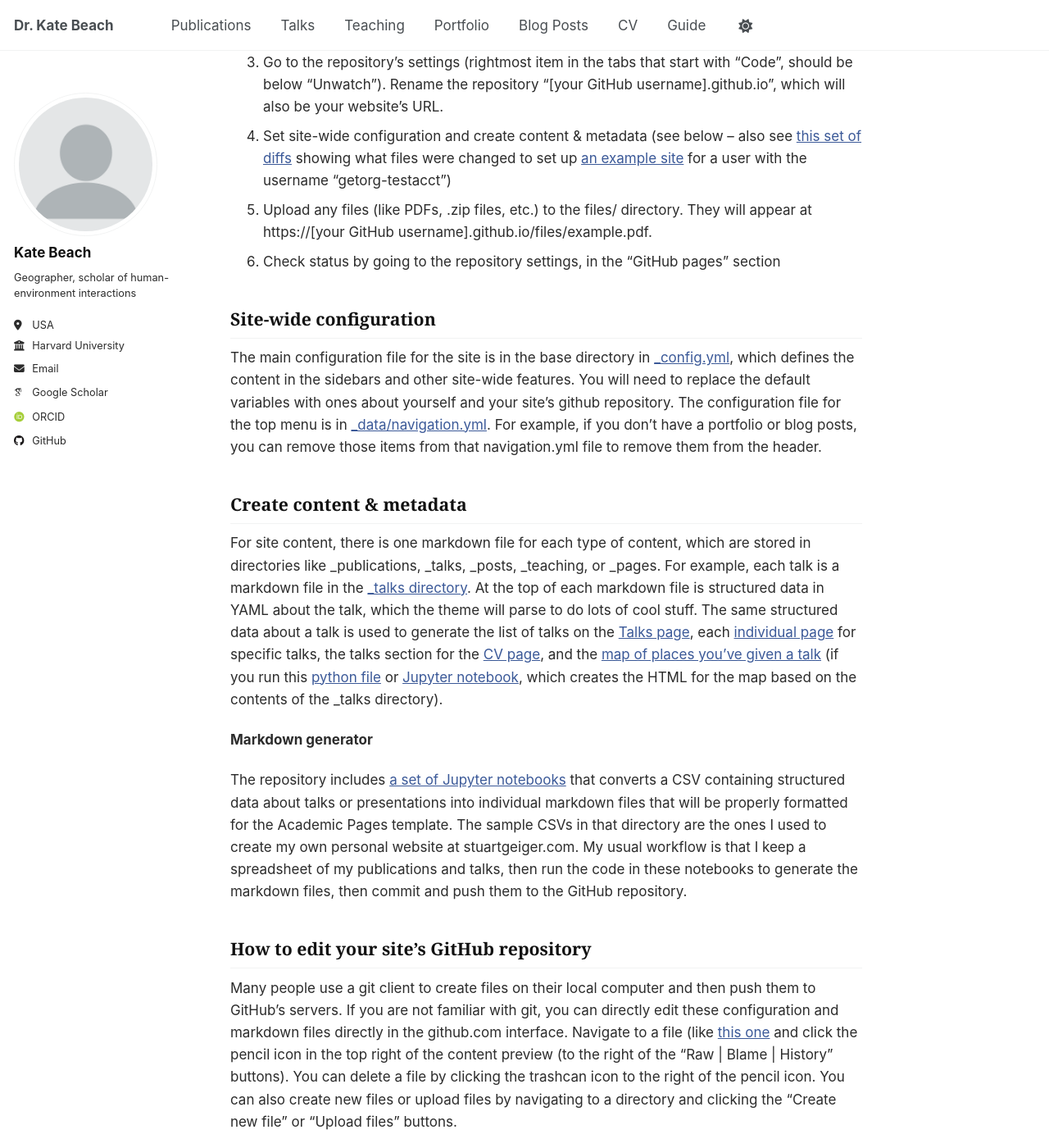
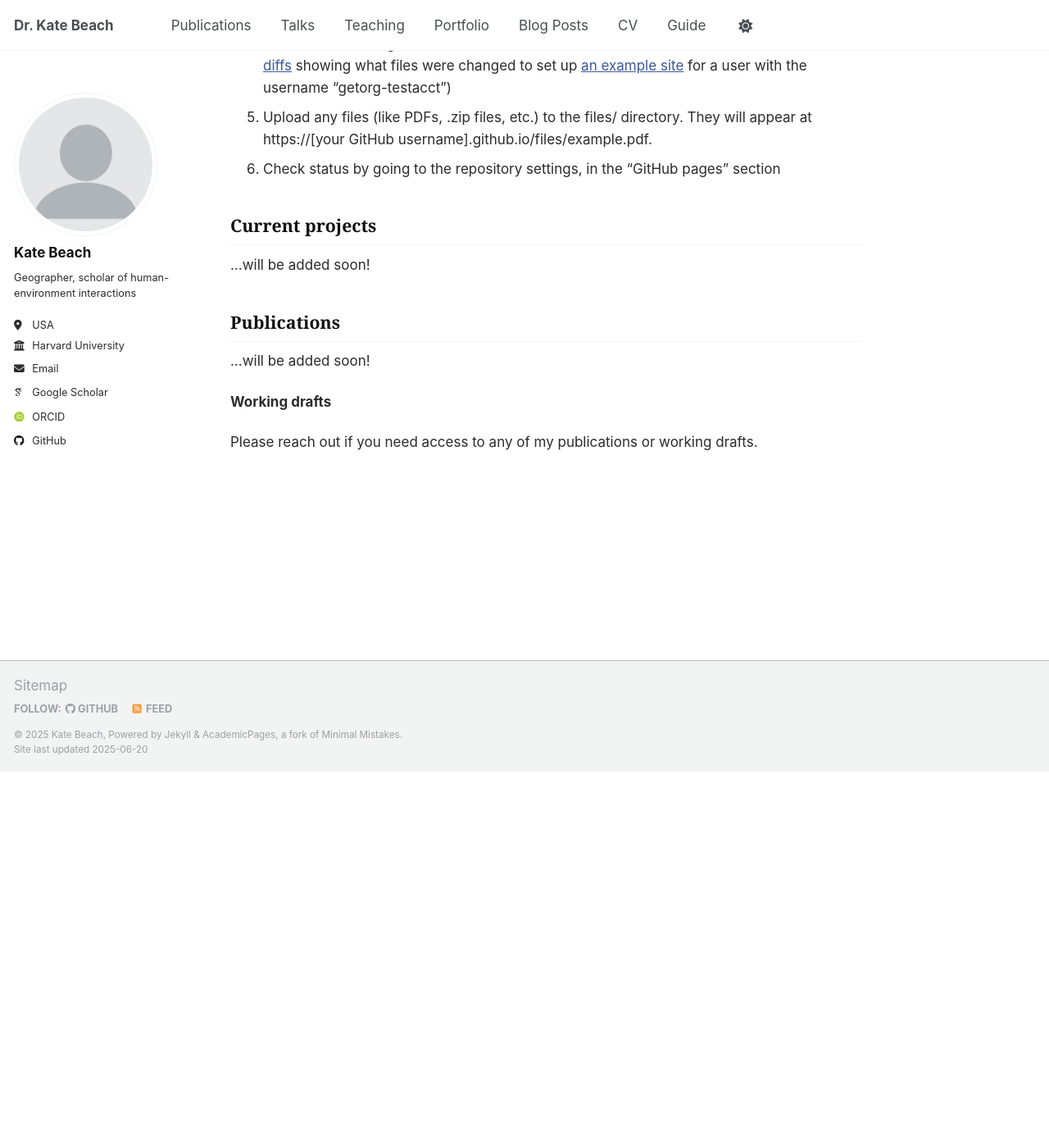
Before and after one commit to kateebb/beachphd, a Jekyll site: the page built from _pages/about.md, in a window 1280 px wide and 1400 px high, scrolled down 984 px. Shown: the whole window at 82% size. Built offline with Jekyll 4.4.1, drawn with Linux system fonts in a browser that asks for light colours; some web fonts are replaced; after the commit the page ends 1925 px from its top, so only the background shows below that; some of the changed text lies outside the part shown.

Commit message:
Update about.md

```diff
--- a/_pages/about.md
+++ b/_pages/about.md
@@ -1,13 +1,15 @@
 ---
 permalink: /
-title: "Academic Pages is a ready-to-fork GitHub Pages template for academic personal websites"
+title: "About me"
 author_profile: true
 redirect_from:
   - /about/
   - /about.html
 ---
 
-This is the front page of a website that is powered by the [Academic Pages template](https://github.com/academicpages/academicpages.github.io) and hosted on GitHub pages. [GitHub pages](https://pages.github.com) is a free service in which websites are built and hosted from code and data stored in a GitHub repository, automatically updating when a new commit is made to the repository. This template was forked from the [Minimal Mistakes Jekyll Theme](https://mmistakes.github.io/minimal-mistakes/) created by Michael Rose, and then extended to support the kinds of content that academics have: publications, talks, teaching, a portfolio, blog posts, and a dynamically-generated CV. You can fork [this template](https://github.com/academicpages/academicpages.github.io) right now, modify the configuration and markdown files, add your own PDFs and other content, and have your own site for free, with no ads!
+Welcome to my academic website. Check back soon for more updates!
+
+I am currently a Bell Postdoctoral Fellow at the Harvard Center for Population and Development Studies. I am a population and health geographer with experience in survey design and analysis, geospatial modeling, and teaching geographic information systems.
 
 A data-driven personal website
 ======
@@ -24,26 +26,14 @@ Getting started
 1. Upload any files (like PDFs, .zip files, etc.) to the files/ directory. They will appear at https://[your GitHub username].github.io/files/example.pdf.
 1. Check status by going to the repository settings, in the "GitHub pages" section
 
-Site-wide configuration
+Current projects
 ------
-The main configuration file for the site is in the base directory in [_config.yml](https://github.com/academicpages/academicpages.github.io/blob/master/_config.yml), which defines the content in the sidebars and other site-wide features. You will need to replace the default variables with ones about yourself and your site's github repository. The configuration file for the top menu is in [_data/navigation.yml](https://github.com/academicpages/academicpages.github.io/blob/master/_data/navigation.yml). For example, if you don't have a portfolio or blog posts, you can remove those items from that navigation.yml file to remove them from the header.
+...will be added soon!
 
-Create content & metadata
+Publications
 ------
-For site content, there is one markdown file for each type of content, which are stored in directories like _publications, _talks, _posts, _teaching, or _pages. For example, each talk is a markdown file in the [_talks directory](https://github.com/academicpages/academicpages.github.io/tree/master/_talks). At the top of each markdown file is structured data in YAML about the talk, which the theme will parse to do lots of cool stuff. The same structured data about a talk is used to generate the list of talks on the [Talks page](https://academicpages.github.io/talks), each [individual page](https://academicpages.github.io/talks/2012-03-01-talk-1) for specific talks, the talks section for the [CV page](https://academicpages.github.io/cv), and the [map of places you've given a talk](https://academicpages.github.io/talkmap.html) (if you run this [python file](https://github.com/academicpages/academicpages.github.io/blob/master/talkmap.py) or [Jupyter notebook](https://github.com/academicpages/academicpages.github.io/blob/master/talkmap.ipynb), which creates the HTML for the map based on the contents of the _talks directory).
+...will be added soon!
 
-**Markdown generator**
+**Working drafts**
 
-The repository includes [a set of Jupyter notebooks](https://github.com/academicpages/academicpages.github.io/tree/master/markdown_generator
-) that converts a CSV containing structured data about talks or presentations into individual markdown files that will be properly formatted for the Academic Pages template. The sample CSVs in that directory are the ones I used to create my own personal website at stuartgeiger.com. My usual workflow is that I keep a spreadsheet of my publications and talks, then run the code in these notebooks to generate the markdown files, then commit and push them to the GitHub repository.
-
-How to edit your site's GitHub repository
-------
-Many people use a git client to create files on their local computer and then push them to GitHub's servers. If you are not familiar with git, you can directly edit these configuration and markdown files directly in the github.com interface. Navigate to a file (like [this one](https://github.com/academicpages/academicpages.github.io/blob/master/_talks/2012-03-01-talk-1.md) and click the pencil icon in the top right of the content preview (to the right of the "Raw | Blame | History" buttons). You can delete a file by clicking the trashcan icon to the right of the pencil icon. You can also create new files or upload files by navigating to a directory and clicking the "Create new file" or "Upload files" buttons.
-
-Example: editing a markdown file for a talk
-![Editing a markdown file for a talk](/images/editing-talk.png)
-
-For more info
-------
-More info about configuring Academic Pages can be found in [the guide](https://academicpages.github.io/markdown/), the [growing wiki](https://github.com/academicpages/academicpages.github.io/wiki), and you can always [ask a question on GitHub](https://github.com/academicpages/academicpages.github.io/discussions). The [guides for the Minimal Mistakes theme](https://mmistakes.github.io/minimal-mistakes/docs/configuration/) (which this theme was forked from) might also be helpful.
+Please reach out if you need access to any of my publications or working drafts.
```
